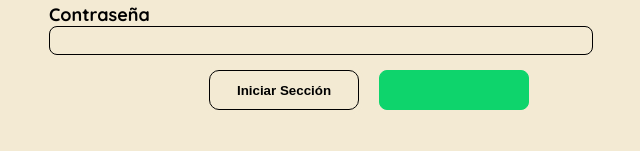
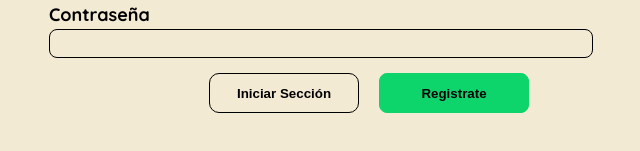
Before and after one commit to fabianmolinab/dashboard-app, a React (Vite) app: page /login in a window 1280 px wide. Shown: the part 309-460 px from the top of the page, without its empty margins (271-911 px from the left). Built offline with nearby package versions, Linux system fonts and the light colour scheme.

Commit message:
Login Page completed

```diff
--- a/src/components/Button/index.jsx
+++ b/src/components/Button/index.jsx
@@ -25,14 +25,14 @@ export const BottonStyles = styled.button`
   background: ${colors.green};
   border: 1.5px solid ${colors.green};
   cursor: pointer;
-  color: ${colors.white};
+  color: ${colors.Black};
   transition: all 0.4s;
   border-radius: 8px;
 
   &:hover {
     font-weight: 700;
-    border-width: medium;
-    transform: scale(1, 1.1);
+    //border-width: medium;
+    transform: scale(1.1, 1.1);
   }
 
   ${(props) =>
--- a/src/components/ButtonGradient/index.jsx
+++ b/src/components/ButtonGradient/index.jsx
@@ -1,18 +1,18 @@
 
 /**
  * Este componente es un boton de tipo gradiente
- * @param {string} nombre Nombre del boton
+ * @param {string} name Nombre del boton
  * @param {string} type Tipo de boton
  **/
 import React from 'react'
 import styled from 'styled-components'
 import { colors } from '../../const/colors'
 
-export const ButtonGradient = ({ nombre, type }) => {
+export const ButtonGradient = ({ name, type }) => {
   return (
     <>
       <ContenedorBoton>
-        <Button type={type}>{nombre}</Button>
+        <Button type={type}>{name}</Button>
         <Bg />
         <BgGradient />
       </ContenedorBoton>
--- a/src/components/InputForm/InputForm.styles.jsx
+++ b/src/components/InputForm/InputForm.styles.jsx
@@ -25,6 +25,7 @@ const LabelInput = styled.label`
   display: block;
   width: 100%;
   font-weight: 700;
+  margin-bottom: 3px;
   min-height: 20px;
   cursor: pointer;
 
--- a/src/pages/LoginScreen/index.jsx
+++ b/src/pages/LoginScreen/index.jsx
@@ -50,7 +50,7 @@ export const LoginScreen = () => {
             name="Correo Electronico"
             type="text"
             error="Tienes un error en el correo"
-            expresionRegular={expresiones.correo}
+            expresionRegular={expresiones.mail}
           />
 
           <InputForm
@@ -62,9 +62,9 @@ export const LoginScreen = () => {
             expresionRegular={expresiones.password}
           />
           <ContenedorFlex>
-            <ButtonGradient type="submit" nombre="Iniciar Sección" />
+            <ButtonGradient type="submit" name="Iniciar Sección" />
 
-            <Button onClick={handleSignUp} nombre="Registrate" />
+            <Button onClick={handleSignUp} name="Registrate" />
           </ContenedorFlex>
         </FormContainer>
       </GlobalContainer>
```
Lines whose indentation alone changed are shown as unchanged.
